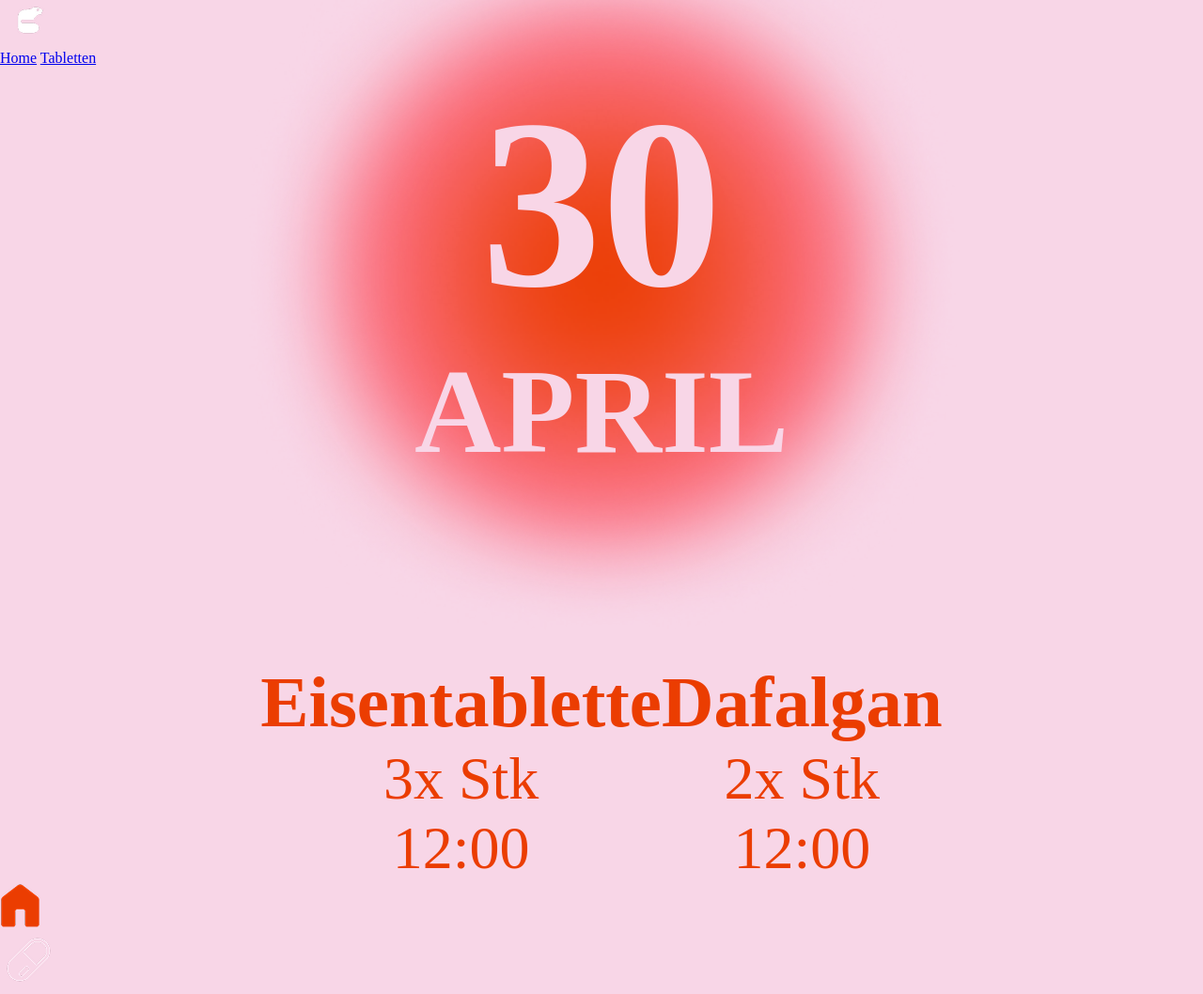
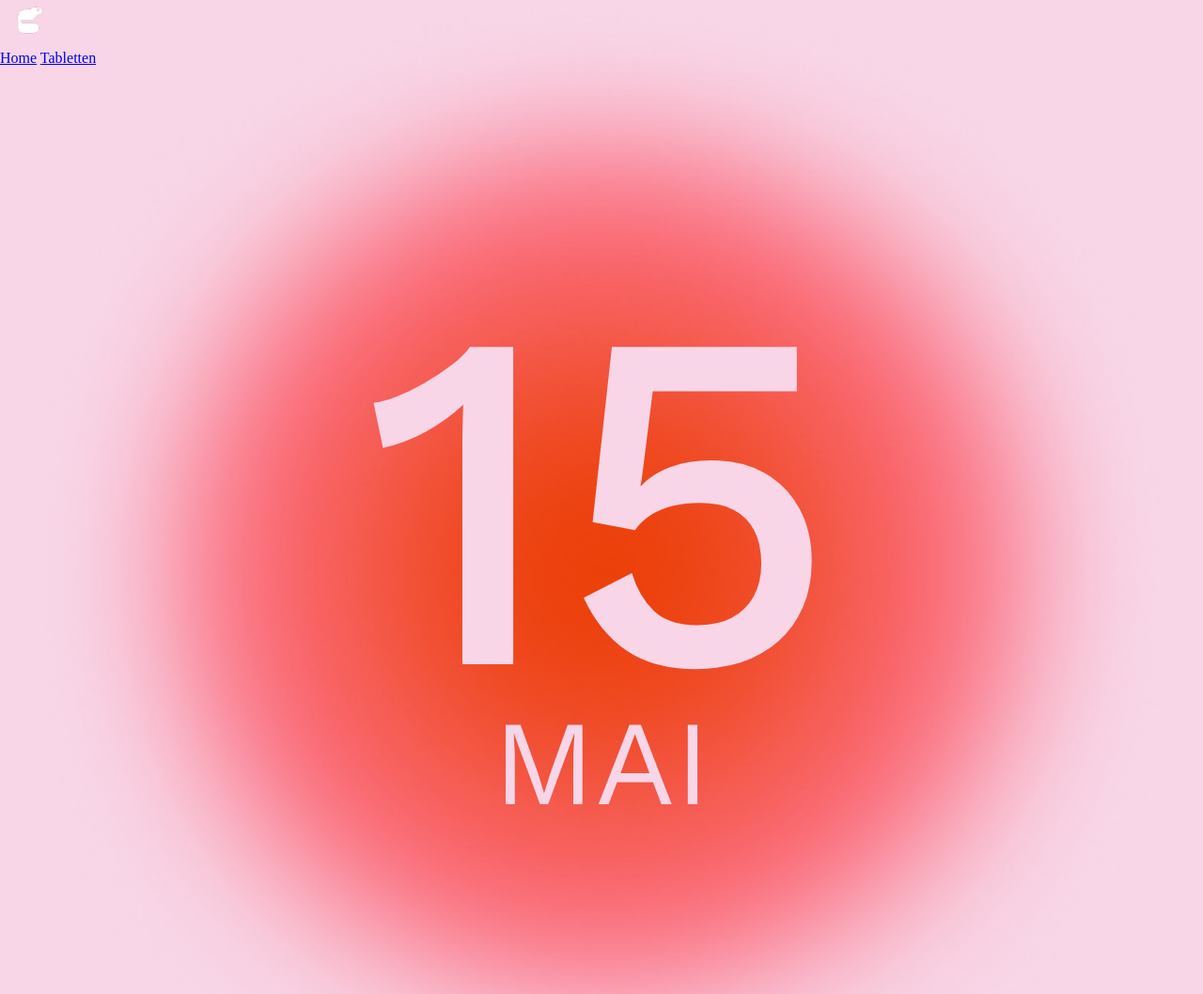
Before and after one commit to NadiaGiliberti/Biberbande, a plain HTML site: page index.html in a window 1280 px wide. Shown: the top 1058 px of the page at 94% size. Drawn offline with nearby package versions, Linux system fonts and the light colour scheme.

Commit message:
CSS und HTML Startseite
Ich habe hauptsächlich am Css gearbeitet.

```diff
--- a/css/startseite.css
+++ b/css/startseite.css
@@ -1,27 +1,41 @@
-
 .container_datum {
+   font-family: 'Work Sans', sans-serif;
     display: flex;
     justify-content: center;
     align-items: center;
-    width: 100%; /* oder was zur Bildgröße passt */
+    width: 100%;
     height: 100%;
+    margin-top: 20vw;
+    color: #F8D6E7;
 
 }
 
-.boobie {
-    position: absolute;
-    width: 60%;
-    z-index: -1;
+#tag {
+    font-size: 40vw;
+    font-weight: 500;
+    line-height: 0.8;
 }
 
-.datum_heute {
-
+#monat {
+    font-size: 10vw;
+    text-transform: uppercase;
 }
 
 
+
+.boobie {
+    position: absolute;
+    width: 95%;
+    z-index: -1;
+}
 .container_medikamente {
-    display: flex;
     justify-content: center;
-    max-width: 100%; /* oder was zur Bildgröße passt */
+    max-width: 100%;
+    /* oder was zur Bildgröße passt */
     margin-top: 15%;
 }
+
+
+.datum_heute {
+    text-align: center;
+}
--- a/css/style.css
+++ b/css/style.css
@@ -26,25 +26,33 @@ body {
 }
 
 h1 {
+    font-family: 'work sans', sans-serif;
     font-size: 20vw;
+    text-transform: uppercase;
     text-align: center;
     color: #F8D6E7;
 }
 
 h2 {
+    font-family: 'work sans', sans-serif;
     font-size: 10vw;
+    text-transform: uppercase;
     text-align: center;
     color: #F8D6E7;
 }
 
 h3 {
+    font-family: 'work sans', sans-serif;
     font-size: 6vw;
+    text-transform: uppercase;
     text-align: center;
     color: #EB3D01;
 }
 
 p {
+    font-family: 'work sans', sans-serif;
     font-size: 5vw;
+    text-transform: uppercase;
     text-align: center;
     color: #EB3D01;
 }
--- a/index.html
+++ b/index.html
@@ -8,6 +8,11 @@
     <link rel="stylesheet" href="css/style.css">
     <link rel="stylesheet" href="css/startseite.css">
     <link rel="icon" href="images/icon.png" type="image/png">
+    <link rel="preconnect" href="https://fonts.googleapis.com">
+    <link rel="preconnect" href="https://fonts.gstatic.com" crossorigin>
+    <link
+        href="https://fonts.googleapis.com/css2?family=Amatic+SC:wght@400;700&family=Courier+Prime:ital,wght@0,400;0,700;1,400;1,700&family=Work+Sans:ital,wght@0,100..900;1,100..900&display=swap"
+        rel="stylesheet">
 
 </head>
 
@@ -30,10 +35,13 @@
                 <img src="images/boobie.png" alt="farbverlauf" class="boobie">
 
                 <div class="datum_heute">
-                    <h1 id="heute_tag">30</h1>
-                    <h2 id="heute_monat">APRIL</h2>
+                    <div class="datum-wrapper">
+                        <div id="tag"></div>
+                        <div id="monat"></div>
+
+                    </div>
+
                 </div>
-
             </div>
 
             <div class="container_medikamente">
@@ -53,8 +61,10 @@
                     </div>
 
                 </div>
+            </div>
 
-            </div>
+
+
 
         </body>
 
--- a/js/script.js
+++ b/js/script.js
@@ -1 +1,9 @@
 console.log("blub");
+
+const heute = new Date();
+
+    const monat = heute.toLocaleDateString('de-DE', { month: 'long' });
+    const tag = heute.getDate();
+
+    document.getElementById('monat').textContent = monat;
+    document.getElementById('tag').textContent = tag;
```
